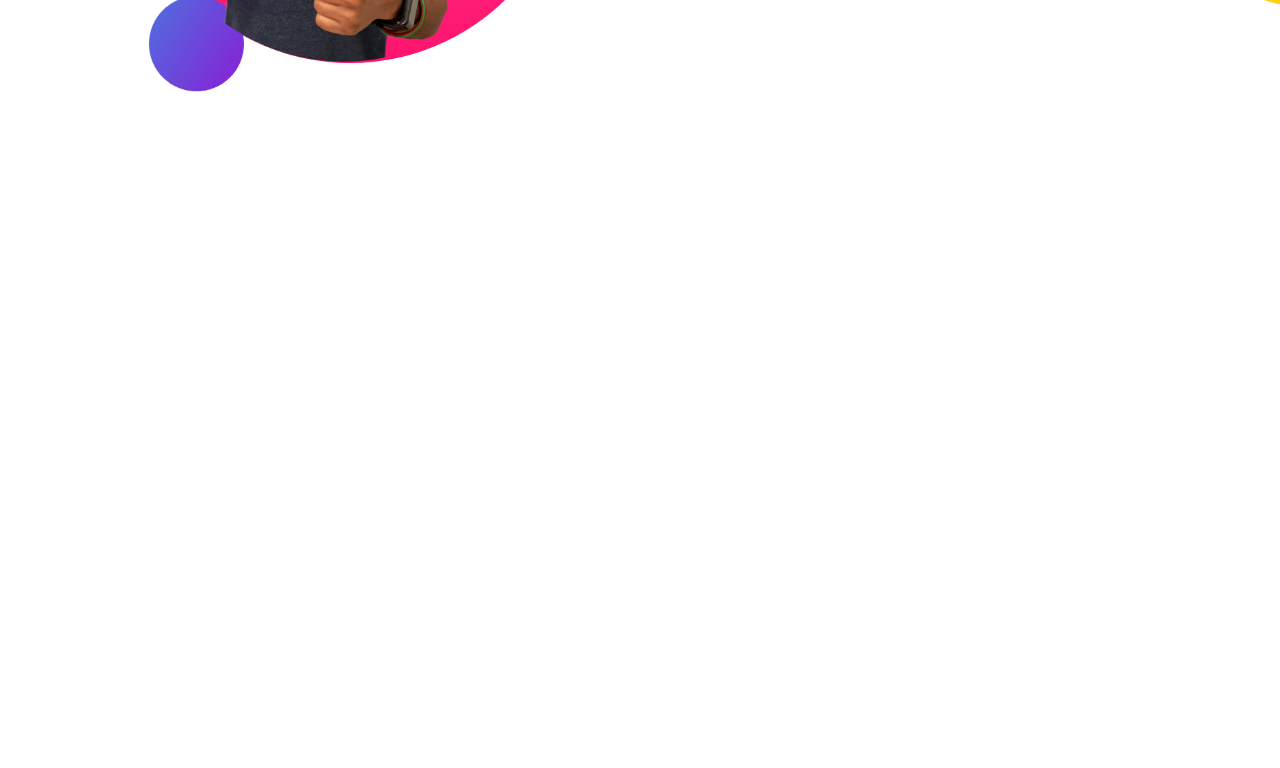
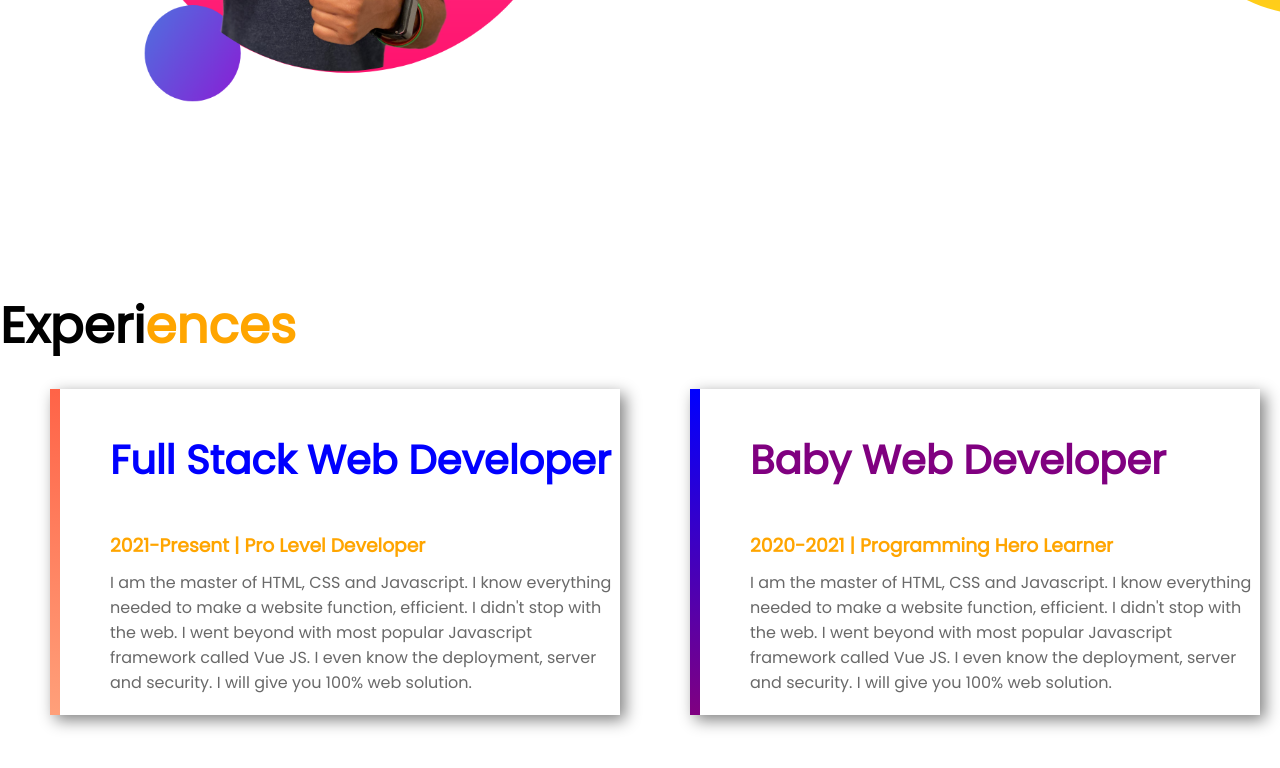
Before and after one commit to Rashedwindows/Portfolio-website-3, a plain HTML site: page index.html in a window 1280 px wide. Shown: the part 1104-1872 px from the top of the page. Before the commit the page ends 1383 px from the top, so only its background shows below. Drawn offline with Linux system fonts and the light colour scheme.

Commit message:
experence

```diff
--- a/index.html
+++ b/index.html
@@ -58,7 +58,54 @@
 
 
 
+    <section class="exp">
+        <h1>Experi<span class="orange-color">ences</span></h1>
 
+
+      <div class="flexiable-content">
+
+
+        <div class=" half-part bg" id="fullstack">
+
+            <h1 class="baby">Full Stack Web Developer</h1>
+            <h3 class="orange-color">2021-Present | Pro Level Developer</h3>
+            <p>I am the master of HTML, CSS and Javascript. I know everything needed to make a website function, efficient. I didn't stop with the web. I went beyond with most popular Javascript framework called Vue JS. I even know the deployment, server and security. I will give you 100% web solution.
+
+            </p>
+
+
+
+
+        </div>
+
+        <div class="half-part bg" id="baby">
+
+            <h1 class="full">Baby Web Developer</h1>
+            <h3 class="orange-color">2020-2021 | Programming Hero Learner</h3>
+            <p>I am the master of HTML, CSS and Javascript. I know everything needed to make a website function, efficient. I didn't stop with the web. I went beyond with most popular Javascript framework called Vue JS. I even know the deployment, server and security. I will give you 100% web solution.
+
+            </p>
+
+
+
+
+        </div>
+
+
+
+
+
+      </div>
+
+
+
+
+
+
+
+
+
+    </section>
 
 
 
--- a/style.css
+++ b/style.css
@@ -27,7 +27,7 @@ section{
 .half-part{
 
     width: 50%;
-    margin-left: 80px;
+    margin-left: 75px;
     margin-right: 20px;
 }
 
@@ -92,3 +92,51 @@ section{
 
     margin-right: 116px;
 }
+
+.exp h1{
+
+    font-size: 50px;
+    margin-bottom: 2%;
+}
+
+
+
+.bg{
+
+    box-shadow: 5px 5px 15px gray;
+    margin-left: 50px;
+    padding-left: 50px;
+    padding-bottom: 20px;
+}
+
+.bg h1{
+
+    font-size: 40px;
+
+}
+
+.baby{
+
+    color:blue;
+}
+
+.full{
+
+    color:purple;
+}
+
+
+
+#fullstack{
+
+    border-left: 10px solid;
+    border-image: linear-gradient(tomato,lightsalmon);
+    border-image-slice: 1;
+}
+
+#baby{
+
+    border-left: 10px solid;
+    border-image: linear-gradient(blue,purple);
+    border-image-slice: 1;
+}
```
